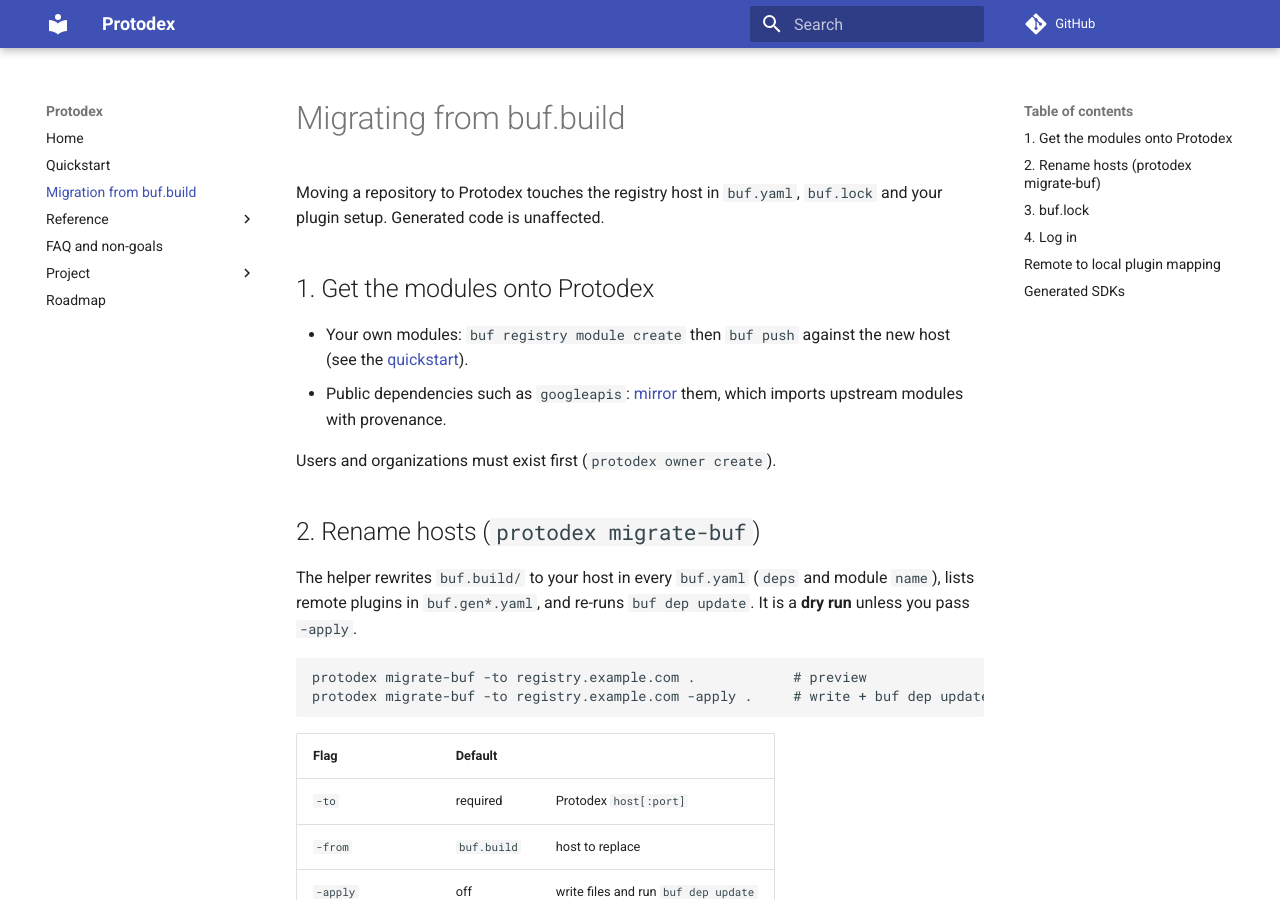
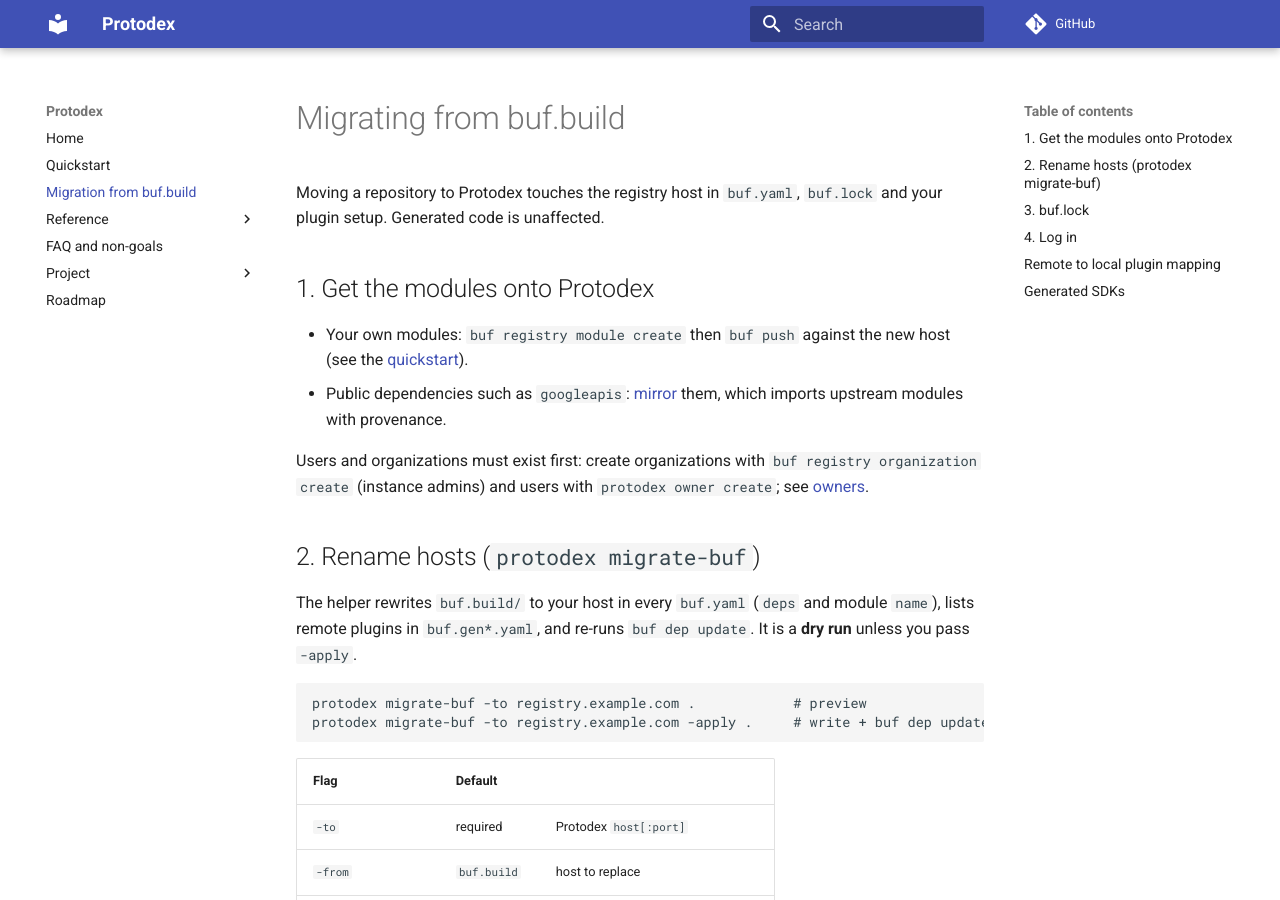
Before and after one commit to MarijnKoesen/protodex, an MkDocs documentation site: the page built from docs/migration.md, in a window 1280 px wide and 900 px high. Built offline with MkDocs 1.6.1 and Material for MkDocs 9.7.7, drawn with Linux system fonts in a browser that asks for light colours; comment, search, counter and statistics services are not loaded.

Commit message:
docs: update migration guide and README for organization admin API
Co-Authored-By: Claude Sonnet 5.5 <noreply@anthropic.com>

```diff
--- a/docs/migration.md
+++ b/docs/migration.md
@@ -10,7 +10,9 @@ Moving a repository to Protodex touches the registry host in `buf.yaml`,
 - Public dependencies such as `googleapis`: [mirror](mirror.md) them, which
   imports upstream modules with provenance.
 
-Users and organizations must exist first (`protodex owner create`).
+Users and organizations must exist first: create organizations with
+`buf registry organization create` (instance admins) and users with
+`protodex owner create`; see [owners](owners.md#administration-over-the-api).
 
 ## 2. Rename hosts (`protodex migrate-buf`)
 
```
Also changed, not shown: README.md (+1 -1 lines).
